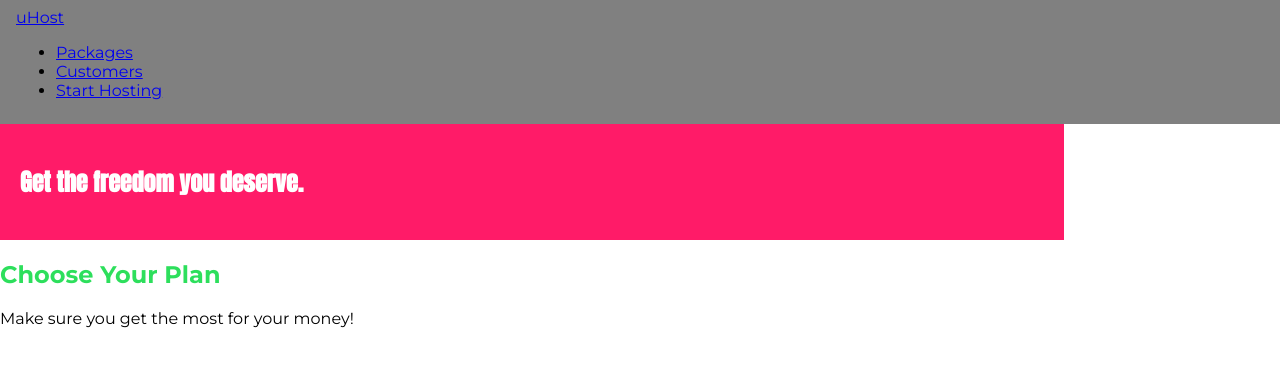
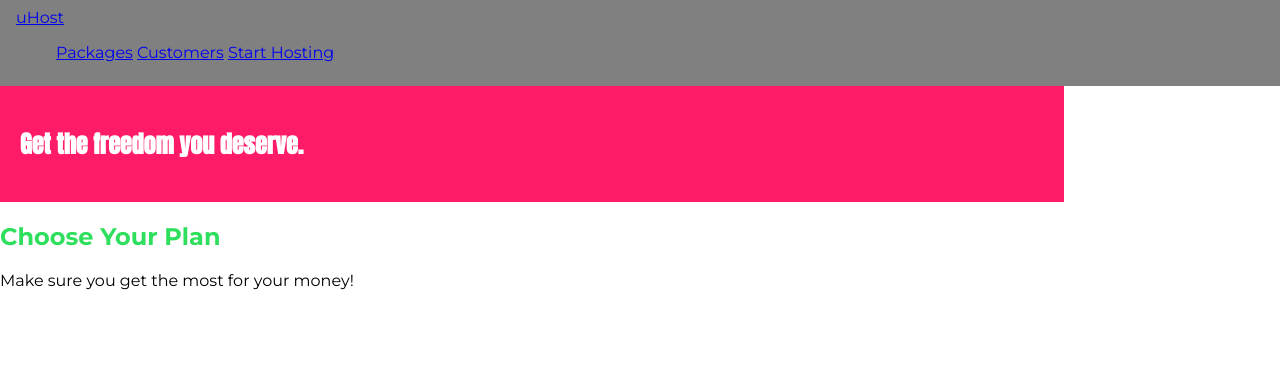
Before and after one commit to DMW9400/CSS-Course, a plain HTML site: page Section 3/diving-deeper-01-project-introducing-the-box-model-starting-code/index.html in a window 1280 px wide. Shown: the top 366 px of the page. Drawn offline with Linux system fonts and the light colour scheme.

Commit message:
display styles

```diff
--- a/Section 3/diving-deeper-01-project-introducing-the-box-model-starting-code/main.css
+++ b/Section 3/diving-deeper-01-project-introducing-the-box-model-starting-code/main.css
@@ -25,6 +25,9 @@ body {
     font-family: 'Anton', sans-serif;
 }
 
+.main-nav___item {
+  display: inline-block;
+}
 /* h1 {
     font-family: sans-serif;
 } */
```
